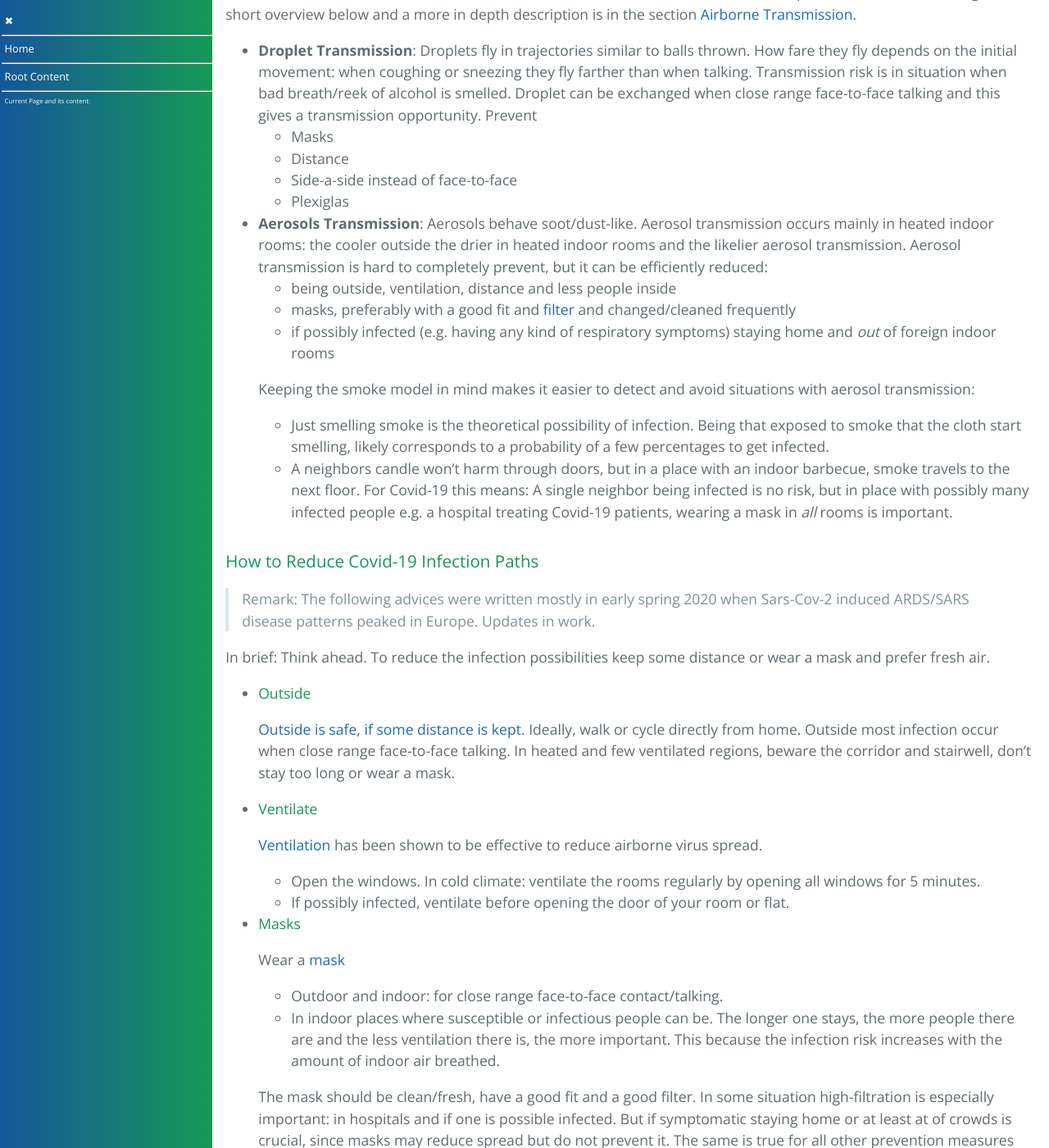
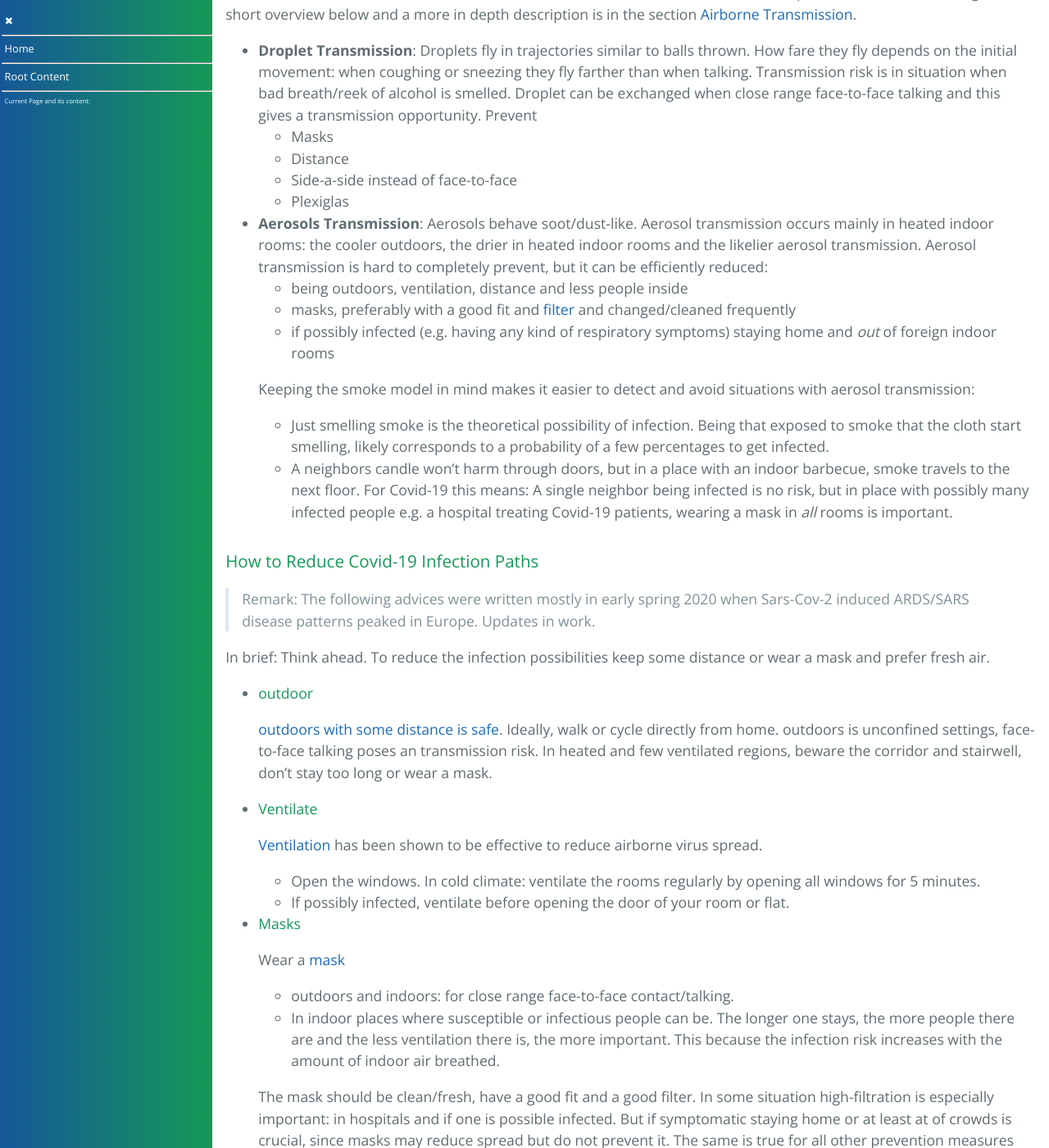
Before and after one commit to forestgrape/coronavirus, a Jekyll site: the page built from index.md, in a window 1280 px wide and 1400 px high, scrolled down 9618 px. Shown: the whole window at 82% size. Built offline with Jekyll 4.4.1, drawn with Linux system fonts in a browser that asks for light colours; our own code applies the rules of GitHub Pages for plain Markdown files; some of the changed text lies outside the part shown.

Commit message:
outside -> outdoors

```diff
--- a/index.md
+++ b/index.md
@@ -97,7 +97,7 @@ Larger updates here, smaller updates are noted in the section [Minor Updates](#m
     * Sections about observed spreading events in food production factories and airplanes.
 - 1.11. [Strategy](./7_social/controlling.md#strategy) and [On Numbers](./8_data/monitoring.md#on-numbers) sections, where I give my point of view how to tackle Covid and for actions at different incidence levels.
 - 31.10. [Detect Monitor Out of Bounds](./monitor_and_control.md#detect-monitor-out-of-bounds) in the extended section [Monitor Prevalence](./monitor_and_control.md#monitor-prevalence) describes how to check estimates in the past: The current death rate multiplied by 400 (inverse fatality) should be about the case estimated a few weeks ago.
-- 28.10. (only summaries available) Early results from [Spread Analyses](5_epidemiological/spread_analyses.md) show that the Covid-19 transmission probability increases with the amount of air exchanged between people. Air exchange is high when indoors (either heated or air-conditioned) and at increased breathing (high altitude, sport, singing). This strongly indicates that [aerosol](./5_epidemiological/transmission.md#summary-airborne-transmission) transmission plays a key role. Thus good ventilation, less populated and good and clean mask help indoors and being outside with some distance is safe.
+- 28.10. (only summaries available) Early results from [Spread Analyses](5_epidemiological/spread_analyses.md) show that the Covid-19 transmission probability increases with the amount of air exchanged between people. Air exchange is high when indoors (either heated or air-conditioned) and at increased breathing (high altitude, sport, singing). This strongly indicates that [aerosol](./5_epidemiological/transmission.md#summary-airborne-transmission) transmission plays a key role. Thus good ventilation, less populated and good and clean mask help indoors and being outdoors with some distance is safe.
     > During the summer droplet transmission seemed most important, because of Covid-19 waves in regions where the sun was high combined with some research indicating that aerosol transmission is rare in humid and warm settings. Steep increase in Europa as climate cooled in October 2020 combined with extensive droplet preventions in place questioned the dominance of droplet transmission. Reconsideration and a detailed look show: The Covid waves, when the sun is high, occurred/occur either in hot areas and are well explained by air-conditioning or by high altitude:
     * Air-conditioning: Brazil, Middle East and Southern US (in California noteworthy is the difference between hot Los Angeles and temperate San Francisco)
     * High altitudes which means cold nights and increased breathing: La Paz in Bolivia, Quito in Ecuador and Bogota in Columbia or at high altitude combined with heat: Mexico City and currently (28.10.) in Kenya.
@@ -137,7 +137,7 @@ Larger updates here, smaller updates are noted in the section [Minor Updates](#m
 - 7.7. 7 Storage options to memorize metabolism on the [Coronaviruses](./2_biological/coronavirus.md) page
 - 2.7. Mask section redone and grouped into it mask related comments scattered throughout the page
 - 12.6. sections in *online work* on the tropism of Covid-19 and Sars-Cov-2 (github branch)
-- 12.5. added note that [outside is safer](./monitor_and_control.md#outside-is-safer)
+- 12.5. added note that [outdoors is safer](./monitor_and_control.md#outdoors-is-safer)
 - 1.5.- 9.5. Formulations in Monitor, Exposure to BCoVs and Coronavirus sections
 - 30.4. Regrouped and extended topic on measures and data into a new section [Thoughts on Monitor and Controlling Sars-CoV-2](./monitor_and_control.md)
 - 28.4. Short note to support public health in the data section
@@ -158,7 +158,7 @@ Larger updates here, smaller updates are noted in the section [Minor Updates](#m
 ### Introduction
 * [Updates](#updates)
 * [Public Suggestions and Tips](#public-suggestions-and-tips)
-    Keep distance and hygiene. Then outside is safe. Inside ventilate well and/or wear a mask. Transmission can be smoke-like. Don't burden the immune system.
+    Keep distance and hygiene. Then outdoors is safe. Inside ventilate well and/or wear a mask. Transmission can be smoke-like. Don't burden the immune system.
 
 ### Biological Topics
 * [Coronaviruses with a Focus on Sars-CoV-2](./2_biological/coronavirus.md#top)
@@ -234,8 +234,8 @@ SARS-CoV-2 is mostly transmitted through the air, either by droplets (virions in
     - Distance
     - Side-a-side instead of face-to-face
     - Plexiglas
-* __Aerosols Transmission__: Aerosols behave soot/dust-like. Aerosol transmission occurs mainly in heated indoor rooms: the cooler outside the drier in heated indoor rooms and the likelier aerosol transmission. Aerosol transmission is hard to completely prevent, but it can be efficiently reduced:
-    - being outside, ventilation, distance and less people inside
+* __Aerosols Transmission__: Aerosols behave soot/dust-like. Aerosol transmission occurs mainly in heated indoor rooms: the cooler outdoors, the drier in heated indoor rooms and the likelier aerosol transmission. Aerosol transmission is hard to completely prevent, but it can be efficiently reduced:
+    - being outdoors, ventilation, distance and less people inside
     - masks, preferably with a good fit and [filter](./6_prevention_and_treatment/masks.md#mask-types) and changed/cleaned frequently
     - if possibly infected (e.g. having any kind of respiratory symptoms) staying home and *out* of foreign indoor rooms
 
@@ -249,8 +249,8 @@ SARS-CoV-2 is mostly transmitted through the air, either by droplets (virions in
 
 In brief: Think ahead. To reduce the infection possibilities keep some distance or wear a mask and prefer fresh air.
 
-* #### Outside
-    [Outside is safe, if some distance is kept](./7_social/controlling.md#outside-is-safer). Ideally, walk or cycle directly from home. Outside most infection occur when close range face-to-face talking. In heated and few ventilated regions, beware the corridor and stairwell, don't stay too long or wear a mask.
+* #### outdoor
+    [outdoors with some distance is safe](./7_social/controlling.md#outdoor-is-safer). Ideally, walk or cycle directly from home. outdoors is unconfined settings, face-to-face talking poses an transmission risk. In heated and few ventilated regions, beware the corridor and stairwell, don't stay too long or wear a mask.
 
 * #### Ventilate
     [Ventilation](./7_social/controlling.md#ventilation) has been shown to be effective to reduce airborne virus spread.
@@ -259,7 +259,7 @@ In brief: Think ahead. To reduce the infection possibilities keep some distance
 
 * #### Masks
     Wear a [mask](./7_social/controlling.md#masks)
-    - Outdoor and indoor: for close range face-to-face contact/talking.
+    - outdoors and indoors: for close range face-to-face contact/talking.
     - In indoor places where susceptible or infectious people can be.  The longer one stays, the more people there are and the less ventilation there is, the more important. This because the infection risk increases with the amount of indoor air breathed.
 
     The mask should be clean/fresh, have a good fit and a good filter. In some situation high-filtration is especially important: in hospitals and if one is possible infected. But if symptomatic staying home or at least at of crowds is crucial, since masks may reduce spread but do not prevent it. The same is true for all other prevention measures such as distancing and hygiene, they reduce but do not prevent spread.
```
